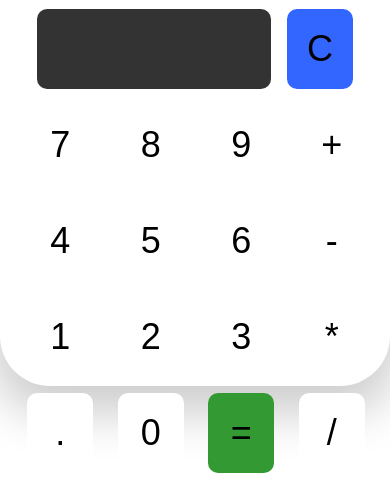
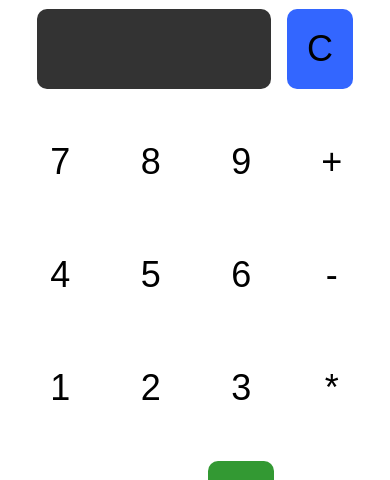
Before and after one commit to BBSBEC/calculator, a plain HTML site: page index.html in a window 390 px wide. Shown: the part 160-640 px from the top of the page. Drawn offline with Linux system fonts and the light colour scheme.

Commit message:
fix mobile compatibility

```diff
--- a/style.css
+++ b/style.css
@@ -23,7 +23,6 @@ body{
 #cantainer{
     background-color: white;
     box-shadow: 0 1.2rem 3rem 0.5rem rgba(0,0,0,0.2);
-    height: 31rem;
     display: inline-block;
     border-radius: 50px;
     margin-top: 50px;
@@ -37,6 +36,7 @@ body{
     background-color: #333333;
     width: 60%;
     margin-left: 0px;
+    margin-bottom: 0px;
 
 }
 input{
@@ -44,7 +44,7 @@ input{
     font-size: 150%;
     width: 17%;
     height: 80px;
-    margin:8px 8px 8px 10px;
+    margin:8px 8px 25px 10px;
     border-radius: 10px;
 
     border-width: 0px;
```
